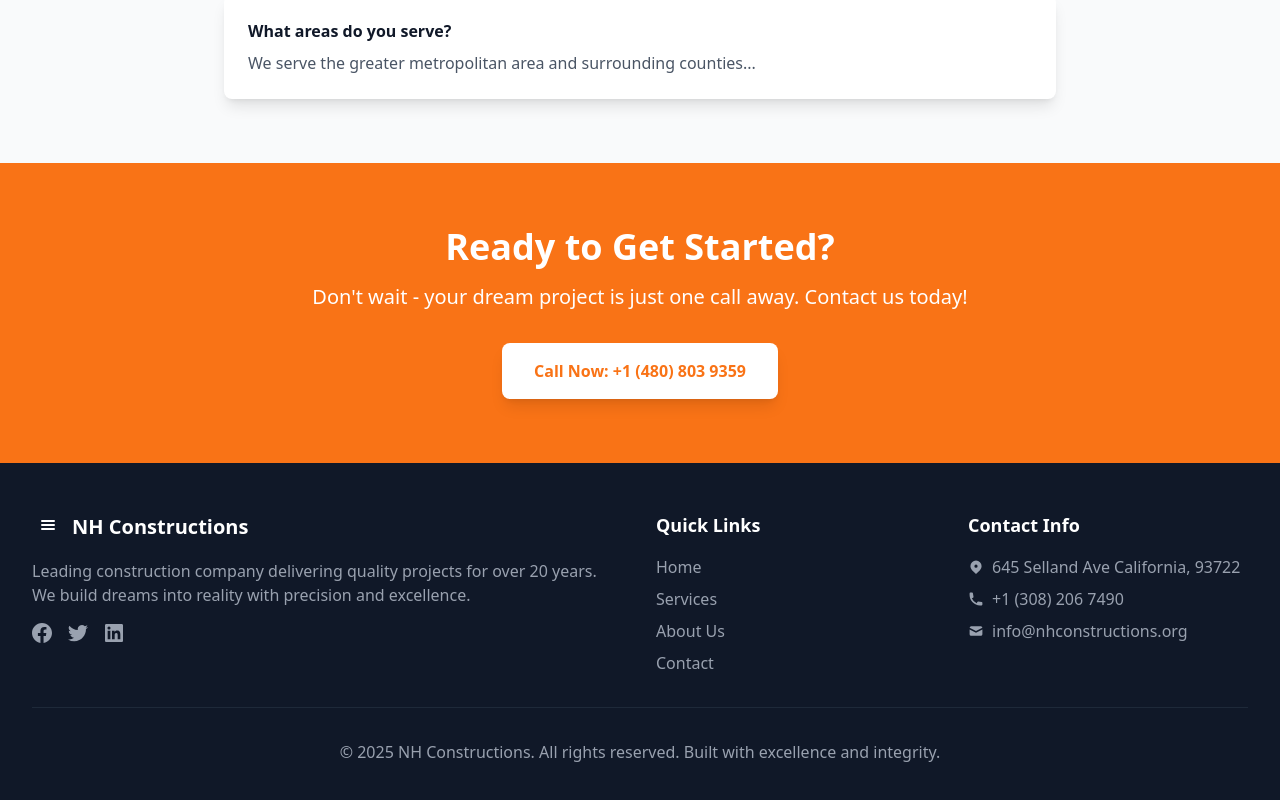
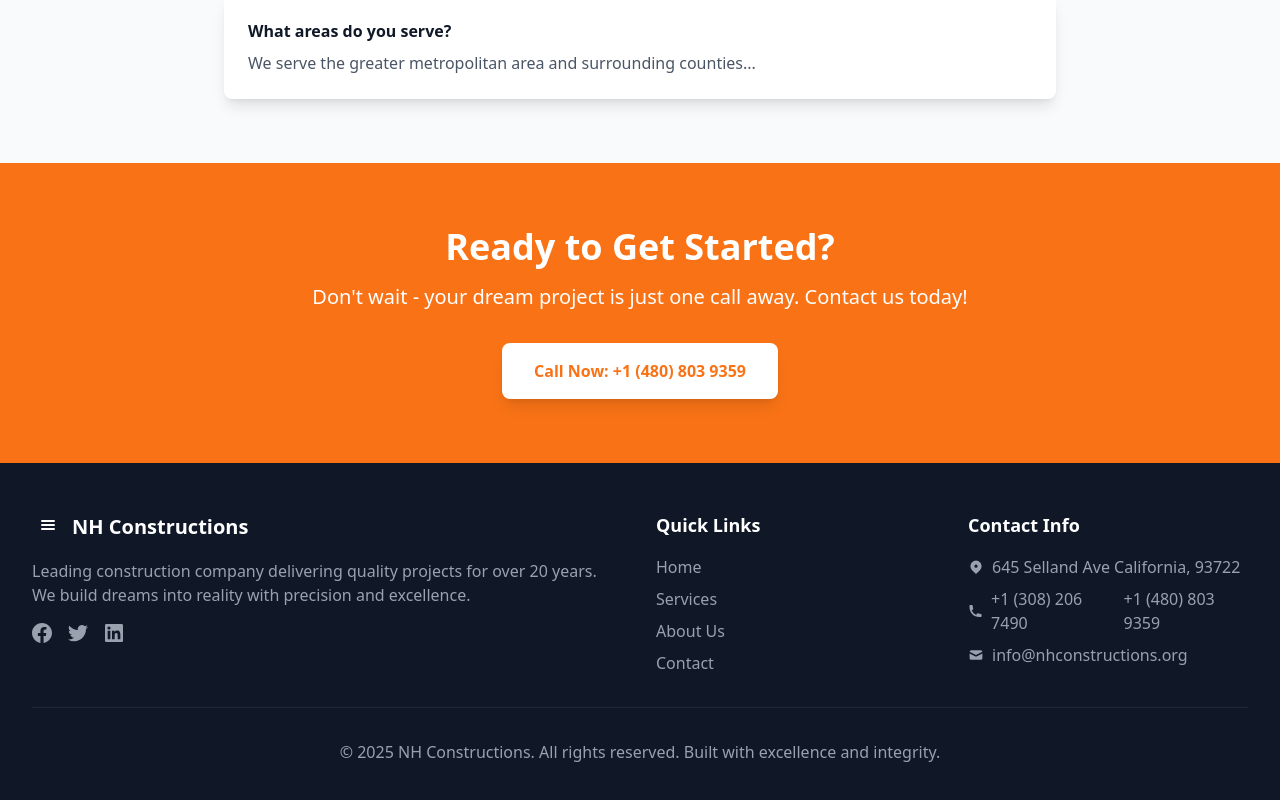
Before and after one commit to ericwalterlaw/civil, a React (Vite) app: page /contact in a window 1280 px wide. Shown: the part 1813-2613 px from the top of the page. Built offline with nearby package versions, Linux system fonts and the light colour scheme.

Commit message:
Update Footer.jsx

```diff
--- a/src/components/Footer.jsx
+++ b/src/components/Footer.jsx
@@ -64,6 +64,7 @@ const Footer = () => {
                   <path d="M2 3a1 1 0 011-1h2.153a1 1 0 01.986.836l.74 4.435a1 1 0 01-.54 1.06l-1.548.773a11.037 11.037 0 006.105 6.105l.774-1.548a1 1 0 011.059-.54l4.435.74a1 1 0 01.836.986V17a1 1 0 01-1 1h-2C7.82 18 2 12.18 2 5V3z" />
                 </svg>
                 <span>+1 (308) 206 7490</span>
+                <span>+1 (480) 803 9359</span>
               </li>
               <li className="flex items-center space-x-2">
                 <svg className="w-4 h-4" fill="currentColor" viewBox="0 0 20 20">
```
